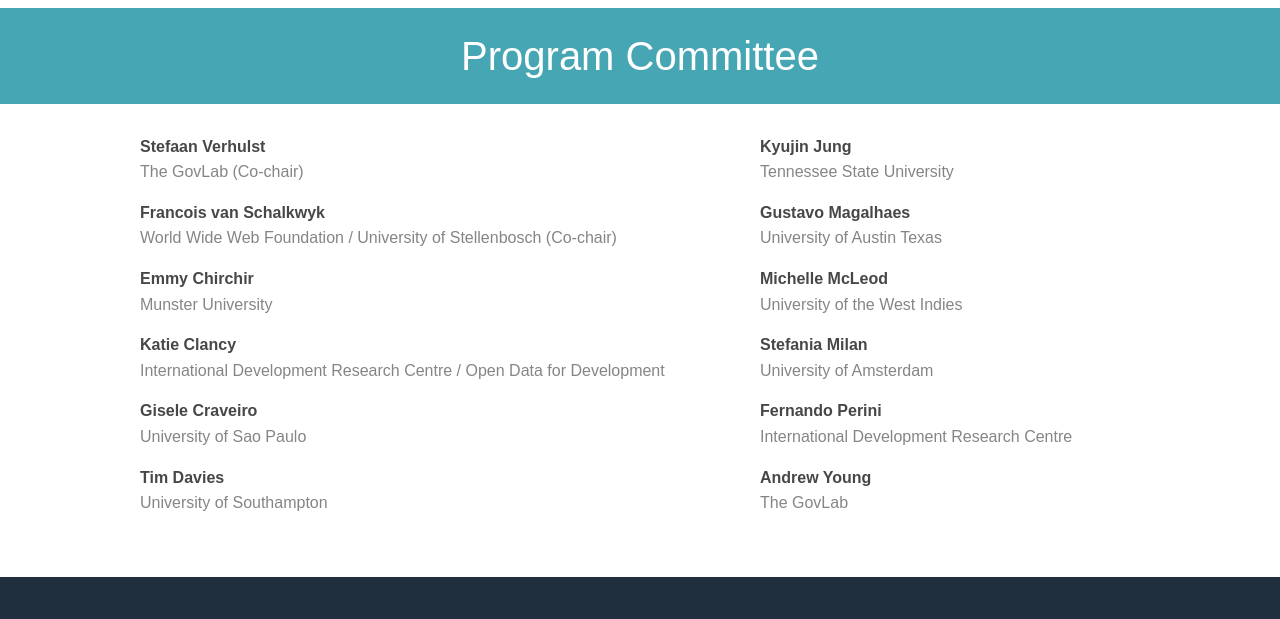
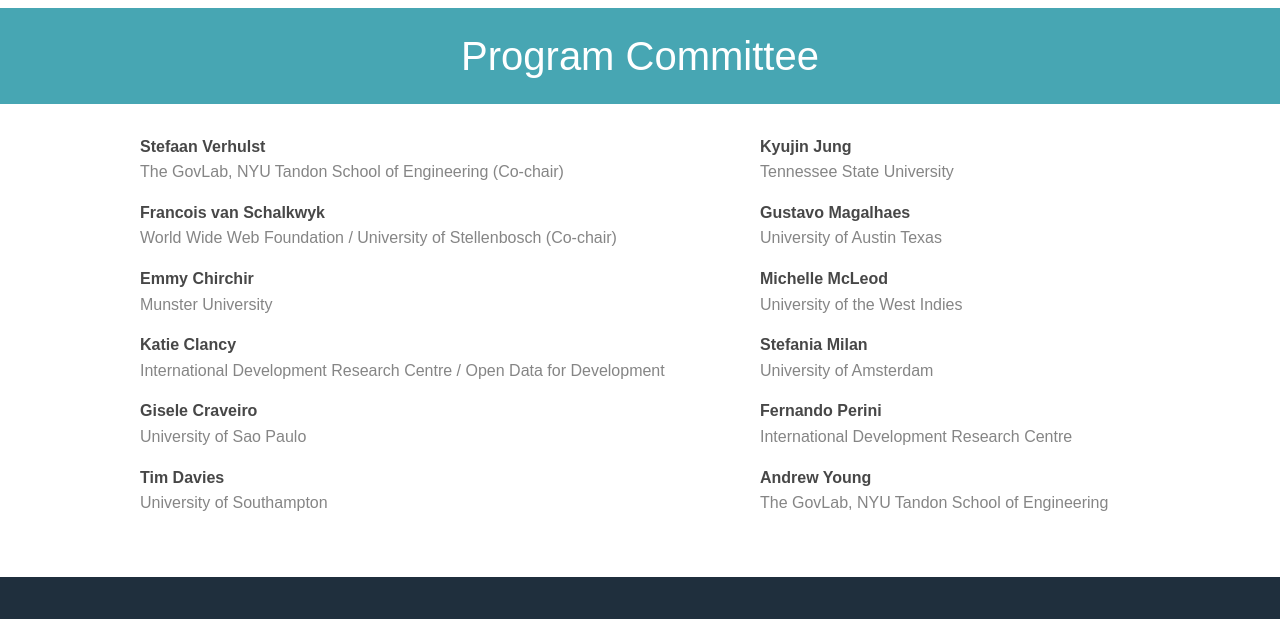
Before and after one commit to GovLab/open-data-symposium-2016, a plain HTML site: page index.html in a window 1280 px wide. Shown: the part 1240-1859 px from the top of the page. Drawn offline with nearby package versions, Linux system fonts and the light colour scheme; a script that the page names is missing.

Commit message:
Adds NYU to Stefaan and Andrew - issue #33

```diff
--- a/index.html
+++ b/index.html
@@ -169,7 +169,7 @@
 <section class="b-page-section b-committee">
   <div class="row">
     <ul class="medium-6 column medium-offset-1">
-      <li><strong>Stefaan Verhulst</strong>The GovLab (Co-chair)</li>
+      <li><strong>Stefaan Verhulst</strong>The GovLab, NYU Tandon School of Engineering (Co-chair)</li>
       <li><strong>Francois van Schalkwyk</strong>World Wide Web Foundation / University of Stellenbosch (Co-chair)</li>
       <li><strong>Emmy Chirchir</strong>Munster University</li>
       <li><strong>Katie Clancy</strong>International Development Research Centre / Open Data for Development </li>
@@ -183,7 +183,7 @@
       <li><strong>Michelle McLeod<!-- of the clan McLeod --></strong>University of the West Indies</li>
       <li><strong>Stefania Milan</strong>University of Amsterdam</li>
       <li><strong>Fernando Perini</strong>International Development Research Centre</li>
-      <li><strong>Andrew Young</strong>The GovLab</li>
+      <li><strong>Andrew Young</strong>The GovLab, NYU Tandon School of Engineering</li>
     </ul>
   </div>
 </section>
```
